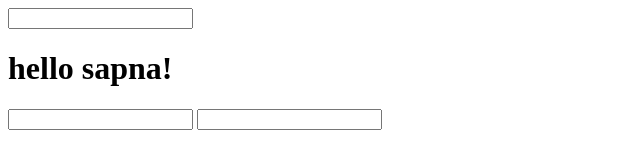
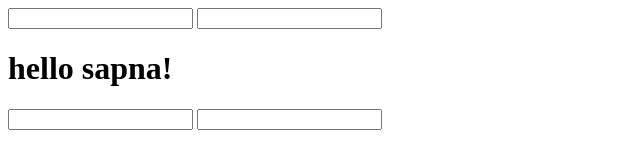
Before and after one commit to rsapnamhrn/coding-git, a plain HTML site: page index.html in a window 1280 px wide. Shown: the top 160 px of the page, without its empty margins (0-640 px from the left). Drawn offline with Linux system fonts and the light colour scheme.

Commit message:
feat: register password

```diff
--- a/index.html
+++ b/index.html
@@ -7,6 +7,7 @@
   </head>
   <body>
     <input type="text" name="username" />
+    <input type="text" name="password" />
     <h1>hello sapna!</h1>
     <input type="text" name="filter" />
     <input type="text" name="search" />
```
